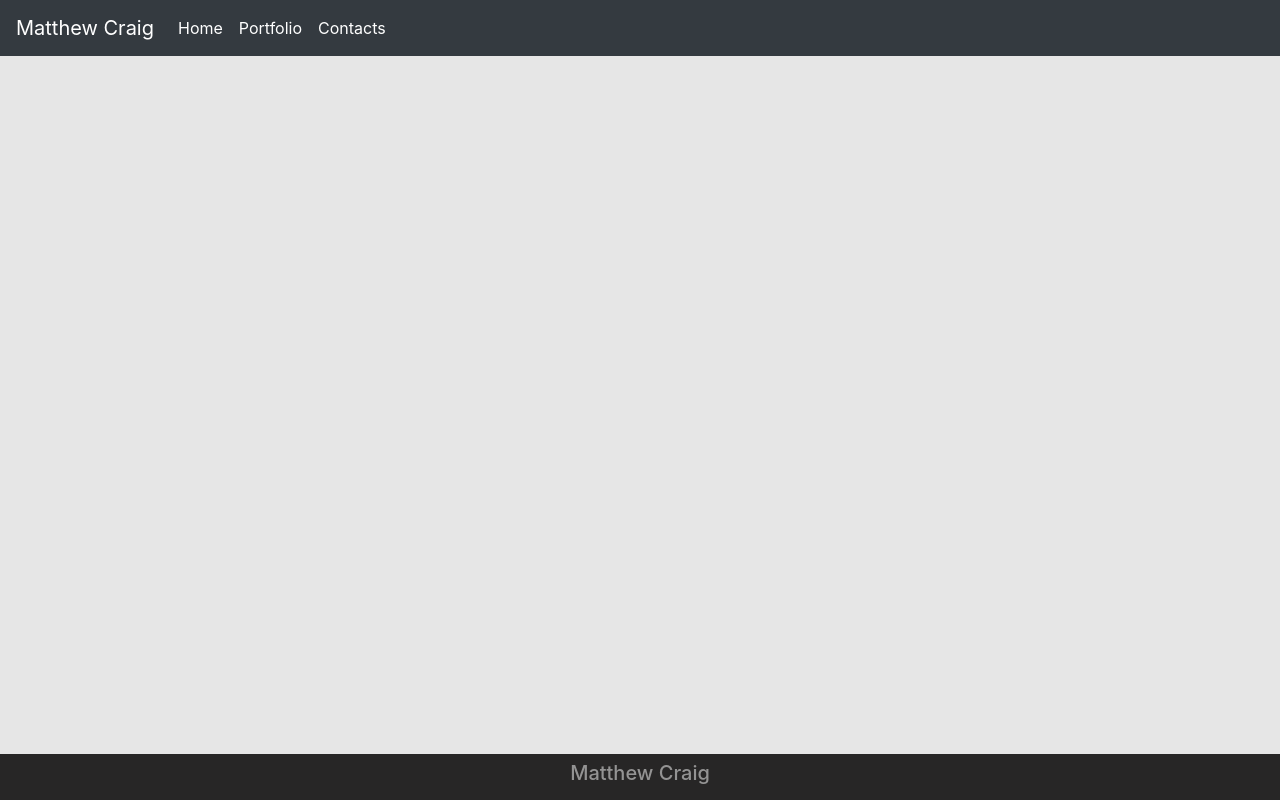
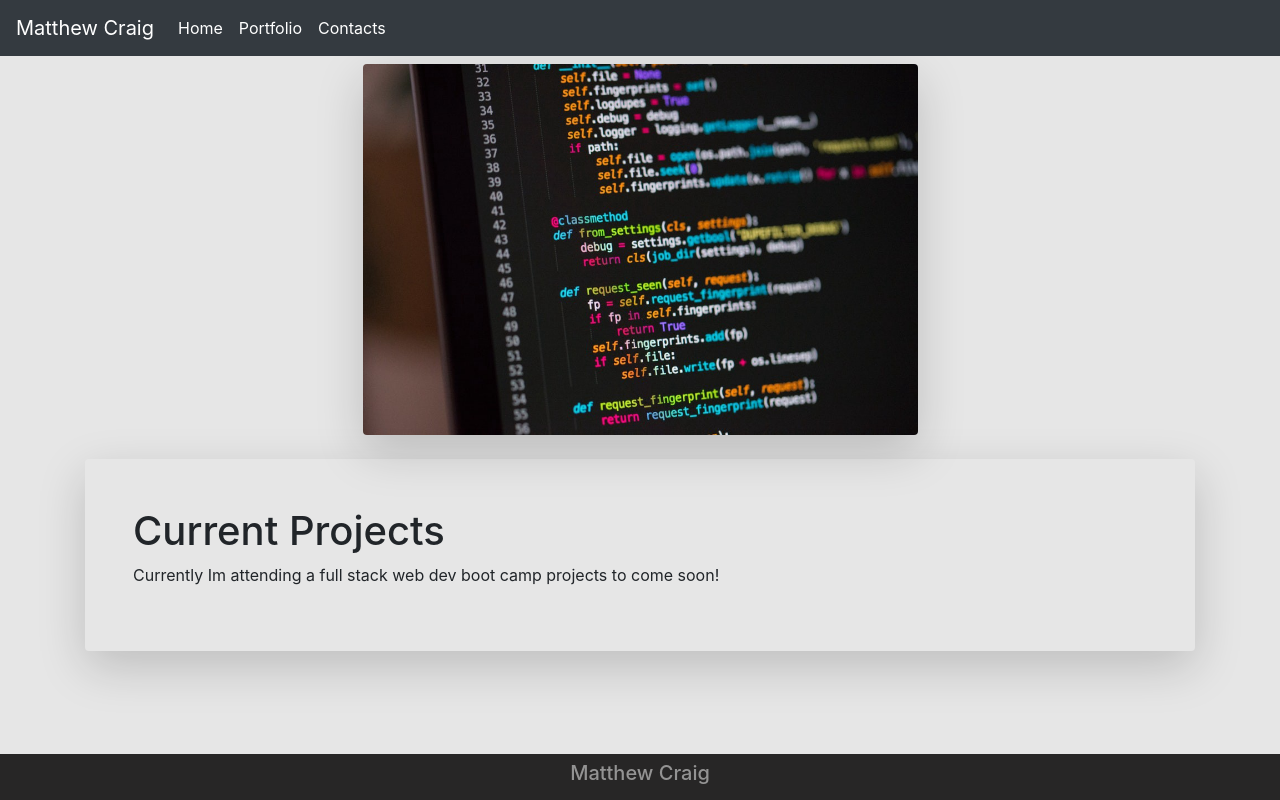
Before and after one commit to mcraig150/Portfolio, a plain HTML site: page portfolio.html in a window 1280 px wide. Drawn offline with nearby package versions, Linux system fonts and the light colour scheme.

Commit message:
Added Content To Portfolio Page

```diff
--- a/portfolio.html
+++ b/portfolio.html
@@ -37,7 +37,20 @@
       </nav>
 
       <body>
+        <div class="container">
+            <img src="assets/code.jpeg" alt="Code" class="img-fluid rounded shadow-lg mx-auto d-block m-2" style="height: 50%; width: 50%;">
+        </div>
 
+        <div class="row">
+          <div class="container">
+            <div class="jumbtron p-5 shadow-lg jombotron-fluid container-full-bg rounded mt-3">
+              <h1>Current Projects</h1>
+              <p>
+                Currently Im attending a full stack web dev boot camp projects to come soon!
+              </p>
+            </div>
+          </div>
+        </div>
       </body>
 
       <footer>
@@ -51,7 +64,7 @@
                     </div>
                 </div>
             </div>
-        </div>
+         </div>
         </footer>
 
 
```
Also changed, not shown: contact.html (+1 -1 lines), assets/code.jpeg (added), 2 other files.
